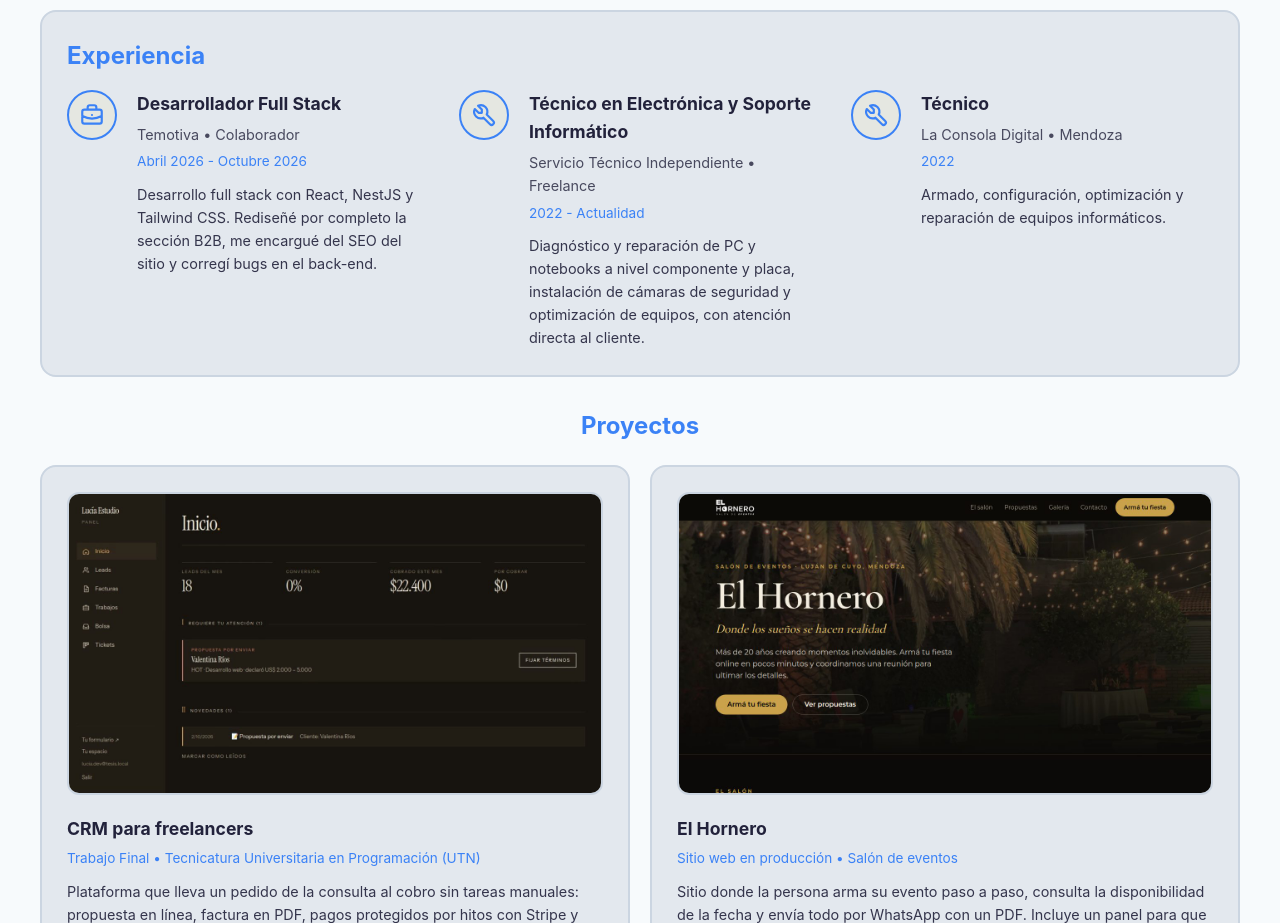
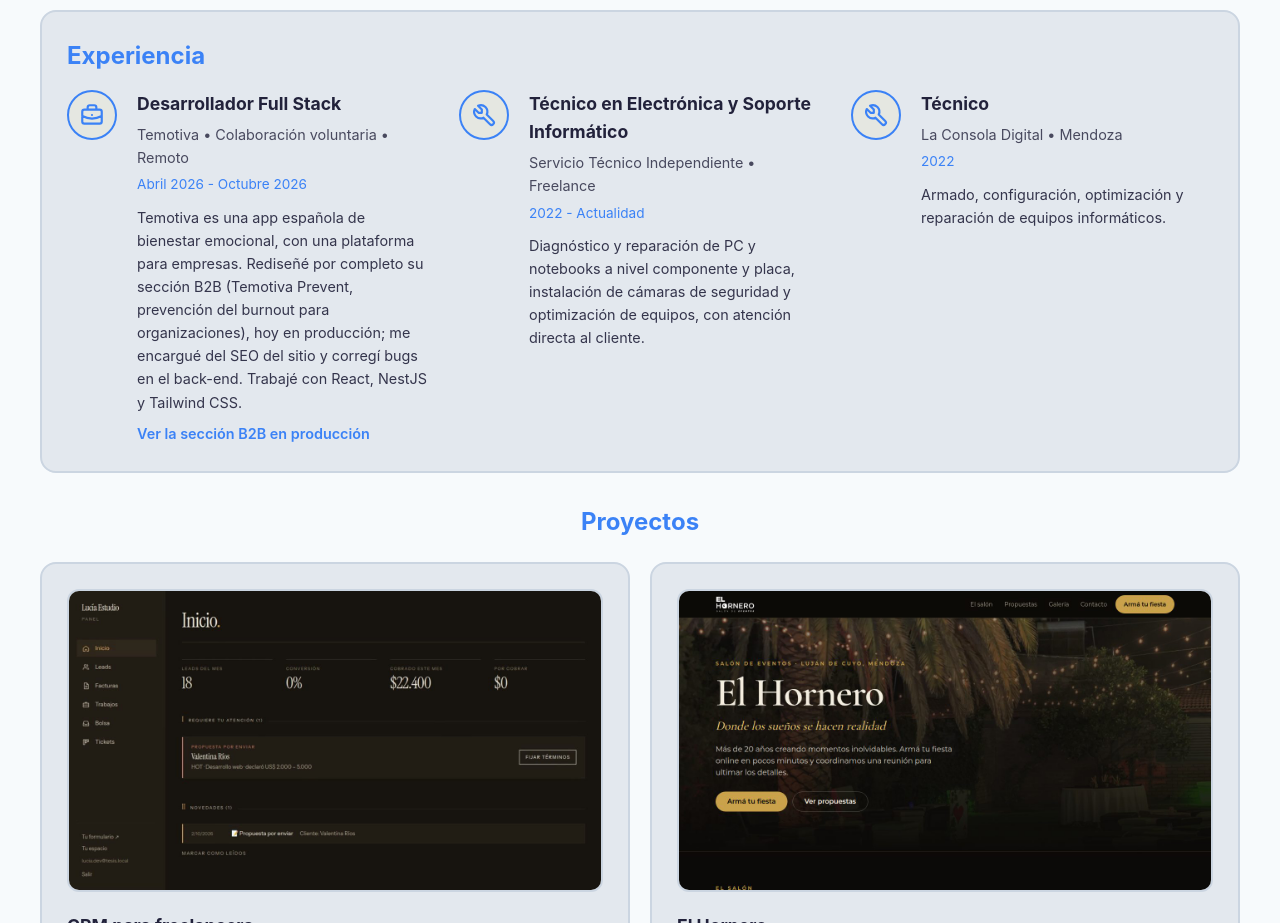
Before and after one commit to Boit-6/Porfolio-Tobias-Rivas, a website with bundled scripts: page index.html in a window 1280 px wide. Shown: the part 1220-2143 px from the top of the page. Built offline with nearby package versions, Linux system fonts and the light colour scheme.

Commit message:
Detallar la experiencia en Temotiva y unificar el nombre en el CV

```diff
--- a/index.html
+++ b/index.html
@@ -182,9 +182,10 @@
                     </div>
                     <div class="education__content">
                         <h3 id="experience1-title">Desarrollador Full Stack</h3>
-                        <p class="education__institution" id="experience1-company">Temotiva • Colaborador</p>
+                        <p class="education__institution" id="experience1-company">Temotiva • Colaboración voluntaria • Remoto</p>
                         <p class="education__date" id="experience1-date">Abril 2026 - Octubre 2026</p>
-                        <p class="experience__description" id="experience1-description">Desarrollo full stack con React, NestJS y Tailwind CSS. Rediseñé por completo la sección B2B, me encargué del SEO del sitio y corregí bugs en el back-end.</p>
+                        <p class="experience__description" id="experience1-description">Temotiva es una app española de bienestar emocional, con una plataforma para empresas. Rediseñé por completo su sección B2B (Temotiva Prevent, prevención del burnout para organizaciones), hoy en producción; me encargué del SEO del sitio y corregí bugs en el back-end. Trabajé con React, NestJS y Tailwind CSS.</p>
+                        <a class="experience__link" id="experience1-link" href="https://temotiva.com/organizaciones" target="_blank" rel="noopener noreferrer">Ver la sección B2B en producción</a>
                     </div>
                 </div>
                 <div class="education-item">
--- a/src/script.ts
+++ b/src/script.ts
@@ -77,6 +77,7 @@ interface LanguageText {
     experience1Company: string;
     experience1Date: string;
     experience1Description: string;
+    experience1Link: string;
     experience2Title: string;
     experience2Company: string;
     experience2Date: string;
@@ -148,9 +149,10 @@ const text: TextContent = {
         education2Date: '2023 • Título secundario',
         experienceHeading: 'Experiencia',
         experience1Title: 'Desarrollador Full Stack',
-        experience1Company: 'Temotiva • Colaborador',
+        experience1Company: 'Temotiva • Colaboración voluntaria • Remoto',
         experience1Date: 'Abril 2026 - Octubre 2026',
-        experience1Description: 'Desarrollo full stack con React, NestJS y Tailwind CSS. Rediseñé por completo la sección B2B, me encargué del SEO del sitio y corregí bugs en el back-end.',
+        experience1Description: 'Temotiva es una app española de bienestar emocional, con una plataforma para empresas. Rediseñé por completo su sección B2B (Temotiva Prevent, prevención del burnout para organizaciones), hoy en producción; me encargué del SEO del sitio y corregí bugs en el back-end. Trabajé con React, NestJS y Tailwind CSS.',
+        experience1Link: 'Ver la sección B2B en producción',
         experience2Title: 'Técnico en Electrónica y Soporte Informático',
         experience2Company: 'Servicio Técnico Independiente • Freelance',
         experience2Date: '2022 - Actualidad',
@@ -211,9 +213,10 @@ const text: TextContent = {
         education2Date: '2023 • Technical high school degree',
         experienceHeading: 'Experience',
         experience1Title: 'Full Stack Developer',
-        experience1Company: 'Temotiva • Collaborator',
+        experience1Company: 'Temotiva • Volunteer collaboration • Remote',
         experience1Date: 'April 2026 - October 2026',
-        experience1Description: 'Full stack development with React, NestJS and Tailwind CSS. I fully redesigned the B2B section, handled the site\'s SEO and fixed back-end bugs.',
+        experience1Description: 'Temotiva is a Spanish emotional wellbeing app with a platform for companies. I fully redesigned its B2B section (Temotiva Prevent, burnout prevention for organizations), now in production; I handled the site\'s SEO and fixed back-end bugs. I worked with React, NestJS and Tailwind CSS.',
+        experience1Link: 'See the B2B section in production',
         experience2Title: 'Electronics Technician and IT Support',
         experience2Company: 'Independent Technical Service • Freelance',
         experience2Date: '2022 - Present',
@@ -346,6 +349,7 @@ document.addEventListener('DOMContentLoaded', () => {
             'experience1-company': text[lang].experience1Company,
             'experience1-date': text[lang].experience1Date,
             'experience1-description': text[lang].experience1Description,
+            'experience1-link': text[lang].experience1Link,
             'experience2-title': text[lang].experience2Title,
             'experience2-company': text[lang].experience2Company,
             'experience2-date': text[lang].experience2Date,
--- a/src/style.css
+++ b/src/style.css
@@ -341,6 +341,17 @@ button svg {
     opacity:0.9;
     margin-top:10px;
 }
+.experience__link {
+    display:inline-block;
+    margin-top:8px;
+    font-size:0.9rem;
+    font-weight:600;
+    color:var(--accent);
+    text-decoration:none;
+}
+.experience__link:hover {
+    text-decoration:underline;
+}
 .projects-container {
     display:grid;
     grid-template-columns:repeat(2,1fr);
```
Also changed, not shown: cv/cv-en.html (+6 -6 lines), cv/cv-es.html (+6 -6 lines), dist/script.js, 2 other files.
